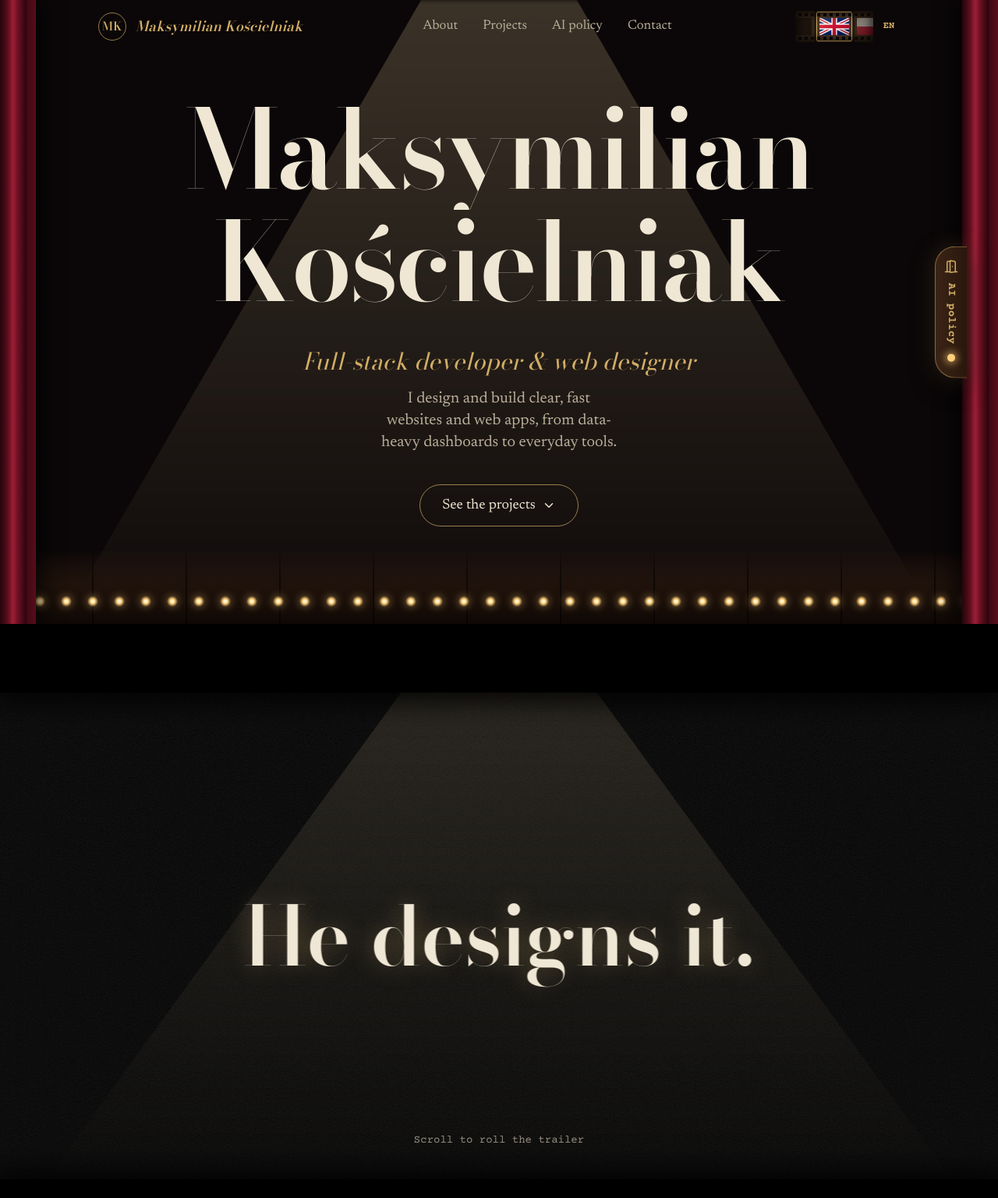
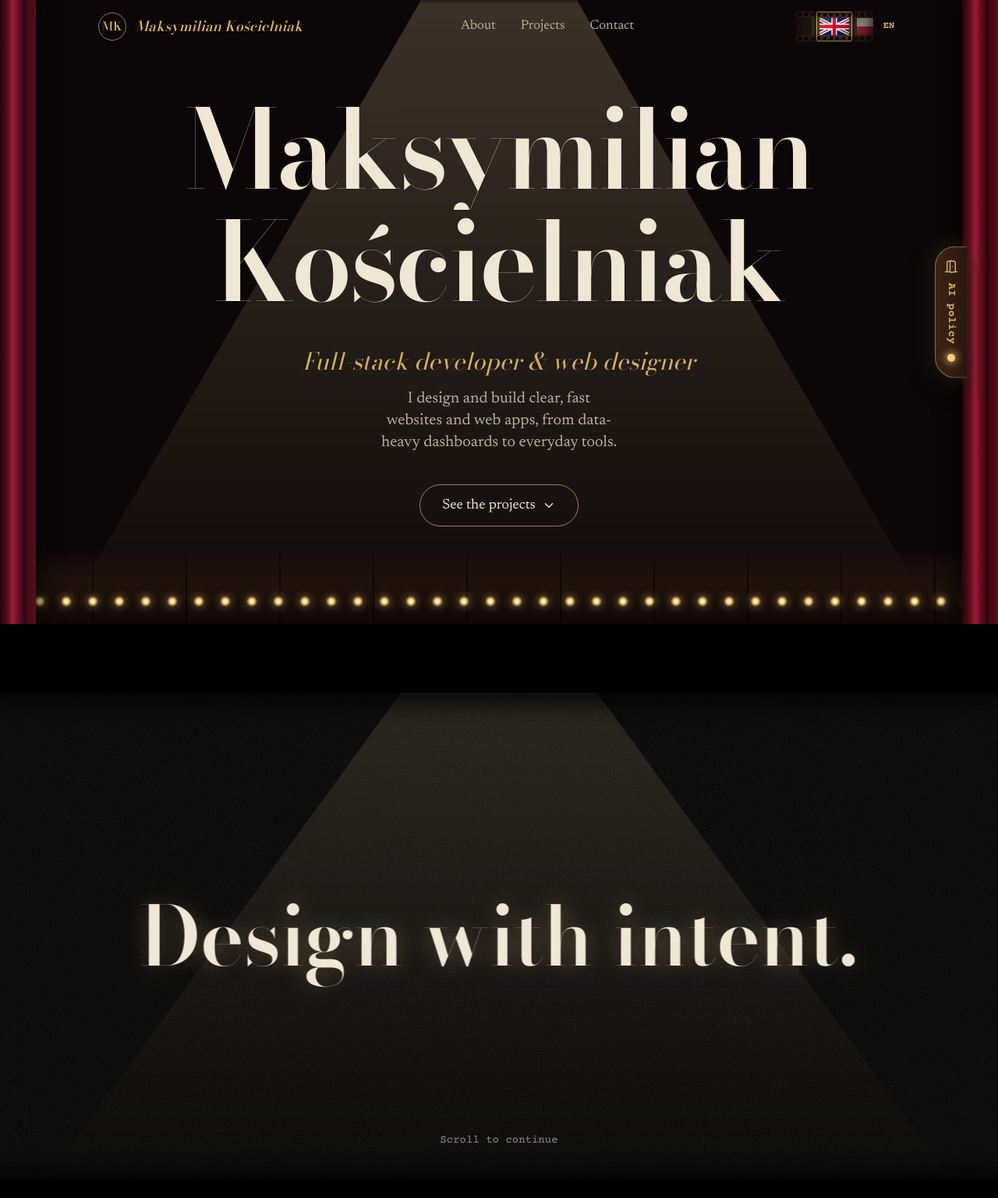
Before and after one commit to maksymiliankoscielniak/maksymiliankoscielniak.com, a React (Vite) app: page / in a window 1280 px wide. Shown: the top 1536 px of the page at 78% size. Built offline with nearby package versions, Linux system fonts and the light colour scheme.

Commit message:
some text edits

```diff
--- a/src/App.tsx
+++ b/src/App.tsx
@@ -60,7 +60,7 @@ function Shell() {
       </a>
       <Curtain onOpen={() => setOpened(true)} onDone={() => setDone(true)} />
       <SideDrapes />
-      <Header visible={opened} onOpenAi={openAi} />
+      <Header visible={opened} />
       <AiDoor visible={done && !aiOpen} onOpen={openAi} />
       <AiPanel open={aiOpen} onClose={closeAi} />
       <FrameFlash />
--- a/src/components/Header.tsx
+++ b/src/components/Header.tsx
@@ -7,7 +7,7 @@ import { FilmSwitch } from './FilmSwitch'
 const SECTIONS = ['about', 'projects', 'contact'] as const
 type SectionId = (typeof SECTIONS)[number]
 
-export function Header({ visible, onOpenAi }: { visible: boolean; onOpenAi: () => void }) {
+export function Header({ visible }: { visible: boolean }) {
   const { t } = useLang()
   const [open, setOpen] = useState(false)
   const [scrolled, setScrolled] = useState(false)
@@ -42,17 +42,11 @@ export function Header({ visible, onOpenAi }: { visible: boolean; onOpenAi: () =
     return () => window.removeEventListener('keydown', onKey)
   }, [open])
 
-  const links: { id: SectionId | 'ai'; label: string }[] = [
+  const links: { id: SectionId; label: string }[] = [
     { id: 'about', label: t.nav.about },
     { id: 'projects', label: t.nav.projects },
-    { id: 'ai', label: t.nav.ai },
     { id: 'contact', label: t.nav.contact },
   ]
-  const openAi = (e: React.MouseEvent) => {
-    e.preventDefault()
-    setOpen(false)
-    onOpenAi()
-  }
 
   return (
     <motion.header
@@ -92,8 +86,6 @@ export function Header({ visible, onOpenAi }: { visible: boolean; onOpenAi: () =
               <li key={l.id}>
                 <a
                   href={`#${l.id}`}
-                  onClick={l.id === 'ai' ? openAi : undefined}
-                  aria-haspopup={l.id === 'ai' ? 'dialog' : undefined}
                   aria-current={active === l.id ? 'true' : undefined}
                   className={`relative py-2 text-[1.05rem] transition-colors hover:text-brass ${
                     active === l.id ? 'text-brass' : 'text-bone-dim'
@@ -142,7 +134,7 @@ export function Header({ visible, onOpenAi }: { visible: boolean; onOpenAi: () =
                 <li key={l.id} className="border-t border-brass/15">
                   <a
                     href={`#${l.id}`}
-                    onClick={l.id === 'ai' ? openAi : () => setOpen(false)}
+                    onClick={() => setOpen(false)}
                     className={`block py-3.5 font-display text-2xl italic ${
                       active === l.id ? 'text-brass' : 'text-bone'
                     }`}
--- a/src/i18n/copy.ts
+++ b/src/i18n/copy.ts
@@ -36,17 +36,17 @@ export const en = {
   about: {
     heading: 'About',
     cards: [
-      'He designs it.',
-      'He builds it.',
-      'From stress-testing portfolios to counting macros.',
-      'React and TypeScript up front. FastAPI and Python behind the scenes.',
+      'Design with intent.',
+      'Engineering with care.',
+      'Interfaces that make complex data easy to read.',
+      'React and TypeScript in the browser. FastAPI and Python behind it.',
     ],
-    finale: 'Coming soon to your team.',
-    scroll: 'Scroll to roll the trailer',
+    finale: 'Open to new projects.',
+    scroll: 'Scroll to continue',
     bodyTitle: 'Maksymilian Kościelniak',
     body: [
-      'I design websites the way a good film is made: every frame has a purpose and nothing is there just for show. I care about clear hierarchy, readable type, calm colour, and motion that helps people understand what just happened.',
-      'I start with the problem, pick the simplest stack that solves it, and keep the details tidy: considered design, typed code, honest empty states, pages that load fast.',
+      'I’m a full-stack developer and web designer. What interests me most is the point where a design meets the person using it: clear hierarchy, readable typography, restrained colour, and motion that explains rather than decorates.',
+      'I begin with the problem, choose the simplest stack that solves it, and keep the details in order: considered interfaces, typed code, honest empty states and pages that load quickly. Because I work across the whole stack, a design decision never gets lost between mockup and production.',
     ],
     stack: [
       { label: 'Front of house', items: 'React, TypeScript, Vite, Tailwind CSS' },
@@ -146,17 +146,17 @@ export const pl: Dict = {
   about: {
     heading: 'O mnie',
     cards: [
-      'Zaprojektuje to.',
-      'Zbuduje to.',
-      'Od stress-testów portfela po liczenie makroskładników.',
-      'React i TypeScript na froncie. FastAPI i Python za kulisami.',
+      'Projekt z intencją.',
+      'Wykonanie z dbałością.',
+      'Interfejsy, w których złożone dane są czytelne.',
+      'React i TypeScript w przeglądarce. FastAPI i Python za nimi.',
     ],
-    finale: 'Wkrótce w Twoim zespole.',
-    scroll: 'Przewijaj, by odtworzyć zwiastun',
+    finale: 'Otwarty na nowe projekty.',
+    scroll: 'Przewijaj, aby kontynuować',
     bodyTitle: 'Maksymilian Kościelniak',
     body: [
-      'Projektuję strony jak dobry film: każdy kadr ma swój cel i nic nie jest tu tylko na pokaz. Dbam o czytelną hierarchię, wygodną typografię, stonowane kolory i animacje, które pomagają zrozumieć, co się właśnie stało.',
-      'Zaczynam od problemu, wybieram najprostszy stack, który go rozwiązuje, i dbam o szczegóły: przemyślany projekt, otypowany kod, sensowne puste stany, strony, które szybko się ładują.',
+      'Jestem full-stack developerem i projektantem stron. Najbardziej interesuje mnie moment, w którym projekt spotyka się z osobą, która z niego korzysta: czytelna hierarchia, dobra typografia, stonowane kolory i animacja, która wyjaśnia, a nie tylko ozdabia.',
+      'Zaczynam od problemu, wybieram najprostszy stack, który go rozwiązuje, i dbam o szczegóły: przemyślane interfejsy, otypowany kod, sensowne puste stany i szybko ładujące się strony. Pracuję na całym stosie, więc decyzje projektowe nie giną między makietą a produkcją.',
     ],
     stack: [
       { label: 'Przed kurtyną', items: 'React, TypeScript, Vite, Tailwind CSS' },
```
